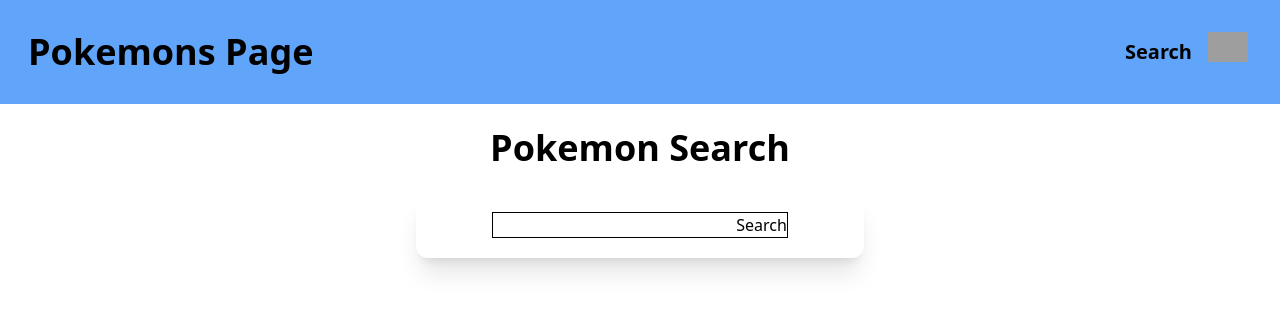
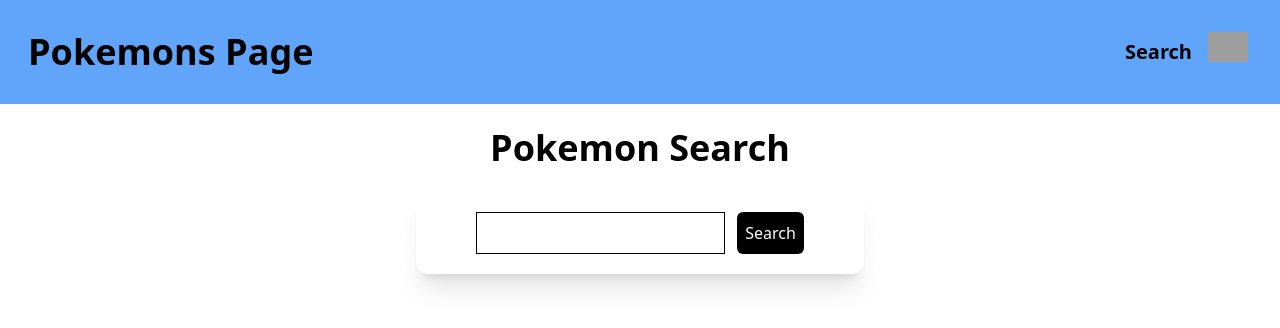
Before and after one commit to dixitt5/Incubyte-training, a React app in the folder react-test/: page /pokemons/search in a window 1280 px wide. Shown: the top 328 px of the page. Built offline with nearby package versions, Linux system fonts and the light colour scheme; grey boxes are pictures that could not be loaded; the HTML template or start-up script is replaced by a standard one.

Commit message:
add search bar and use local express apis to fetch

```diff
--- a/react-test/src/components/Details.tsx
+++ b/react-test/src/components/Details.tsx
@@ -9,6 +9,9 @@
 const Details = (): ReactElement => {
   const { id } = useParams()
   const { pokemonDetails, isLoading, error } = usePokemonDetails(Number(id))
+  const ab: string[] = pokemonDetails.abilities.map((abb) => {
+    return (abb.ability.name + ' ')
+  })
   return (
     <div className="flex flex-col items-center text-light h-[100%] dark:bg-gray-700 bg-white justify-center">
         {/* <h1>Pokemon Details</h1> */}
@@ -24,9 +27,7 @@
                 <h2 className='text-xl font-semibold'><span className='font-bold'>Base Experience:</span> {pokemonDetails?.baseExperience}</h2>
                 <h2 className='text-xl font-semibold'><span className='font-bold'>Height:</span> {pokemonDetails?.height}</h2>
                 <h2 className='text-xl font-semibold'><span className='font-bold'>Weight:</span> {pokemonDetails?.weight}</h2>
-                <h2 className='text-xl font-semibold'><span className='font-bold'>Abilities</span>: {pokemonDetails?.abilities.map((ab) => {
-                  return [ab + ' ']
-                })}</h2>
+                <h2 className='text-xl font-semibold'><span className='font-bold'>Abilities</span>: {ab}</h2>
                 </div>
               </div>
               )
--- a/react-test/src/components/Search.tsx
+++ b/react-test/src/components/Search.tsx
@@ -1,16 +1,73 @@
-import { type ReactElement } from 'react'
+import axios from 'axios'
+import { useRef, type ReactElement, useState } from 'react'
+import { type PokemonDetailsApi } from '../types/Pokemon'
 
 const Search = (): ReactElement => {
+  const nameRef = useRef<HTMLInputElement>(null)
+  const [error, setError] = useState<any>()
+  const [pokemonDetails, setPokemonDetails] = useState<PokemonDetailsApi>()
+  const [isLoading, setIsLoading] = useState<boolean>(false)
+  const [dataFetched, setDataFetched] = useState<boolean>(false)
+  const [abilities, setAbilities] = useState<string[]>([])
+
+  const fetchPokemon = (): void => {
+    try {
+      setIsLoading(true)
+      const name = nameRef?.current?.value
+      axios.get(`https://pokeapi.co/api/v2/pokemon/${name}`).then((response) => {
+        // console.log(response.data)
+        const result: PokemonDetailsApi = response.data
+        // console.log(result.abilities)
+        const ab: string[] = result.abilities.map((abb) => {
+          return (abb.ability.name + ' ')
+        })
+        console.log(ab)
+        setAbilities(ab)
+        setPokemonDetails(result)
+        setIsLoading(false)
+        setDataFetched(true)
+      }).catch((error: any) => {
+        setError(error)
+      })
+    } catch (error) {
+      console.error(error)
+    }
+  }
+
   return (
     <div>
     <div className="flex flex-col items-center text-light h-[100%] dark:bg-gray-700 bg-white justify-center">
       <h1 className='mt-6 text-4xl font-bold'>Pokemon Search</h1>
       <div className="flex flex-col w-[35%] sm:flex-col sm:justify-center sm:items-center md:flex-col md:justify-end lg:flex-row lg:justify-end lg:items-center lg:gap-4 xl:flex-row xl:justify-around justify-around rounded-xl p-5 mx-2 my-6 shadow-xl bg-white dark:bg-gray-300 text-black">
-        <div className='border border-black flex flex-row gap-3'>
-        <input type='text px-4'/>
-        <button>Search</button>
+        <div className='flex flex-row gap-3'>
+        <input type='text' className='p-2 border border-black' ref={nameRef}/>
+        <button onClick={fetchPokemon} className='bg-black text-white p-2 rounded-md'>Search</button>
         </div>
       </div>
+    </div>
+    <div className="flex flex-col items-center text-light h-[100%] dark:bg-gray-700 bg-white justify-center">
+        {/* <h1>Pokemon Details</h1> */}
+        {error !== null && (<div>{error}</div>)}
+        {
+          !isLoading && dataFetched &&
+            (
+              <div className="flex w-auto flex-col sm:flex-col sm:justify-center sm:items-center md:flex-col md:justify-end lg:flex-row lg:justify-end lg:items-center lg:gap-4 xl:flex-row xl:justify-around justify-around rounded-xl p-5 mx-2 my-6 shadow-xl bg-white dark:bg-gray-300 text-black">
+                <div><img className="bg-contain border border-black p-4 rounded-md" src={`https://raw.githubusercontent.com/PokeAPI/sprites/master/sprites/pokemon/other/official-artwork/${pokemonDetails?.id}.png`} alt={pokemonDetails?.name} /></div>
+                <div className='flex flex-col gap-3'>
+                <h2 className='text-xl font-semibold'><span className='font-bold'>ID:</span> {pokemonDetails?.id}</h2>
+                <h2 className='text-xl font-semibold'><span className='font-bold'>Name:</span> {(pokemonDetails?.name)}</h2>
+                <h2 className='text-xl font-semibold'><span className='font-bold'>Base Experience:</span> {pokemonDetails?.baseExperience}</h2>
+                <h2 className='text-xl font-semibold'><span className='font-bold'>Height:</span> {pokemonDetails?.height}</h2>
+                <h2 className='text-xl font-semibold'><span className='font-bold'>Weight:</span> {pokemonDetails?.weight}</h2>
+                <h2 className='text-xl font-semibold'><span className='font-bold'>Abilities</span>: {abilities}</h2>
+                </div>
+              </div>
+            )
+
+            }
+            {isLoading && (
+            <h2 className='dark:text-white dark:bg-teal-400 p-2 rounded-md bg-gray-200'>Loading...</h2>)}
+
     </div>
     </div>
   )
--- a/react-test/src/pages/Home.tsx
+++ b/react-test/src/pages/Home.tsx
@@ -58,8 +58,9 @@
   useEffect(() => {
     const fetchPokemons = (): void => {
       setIsLoading(true)
-      axios.get('https://pokeapi.co/api/v2/pokemon?limit=10&offset=0').then((response) => {
-        const pokes: PokemonApi[] = response.data.results.map((p: PokemonApi, index: number) => ({ ...p, id: index + 1 }))
+      axios.get('http://localhost:3001/pokemons/results').then((response) => {
+        console.log(response.data)
+        const pokes: PokemonApi[] = response.data.map((p: PokemonApi, index: number) => ({ ...p, id: index + 1 }))
         setPokemons(pokes)
         setIsLoading(false)
       }).catch((error) => {
```
Also changed, not shown: react-test/src/types/Pokemon.ts (+11 -0 lines).
